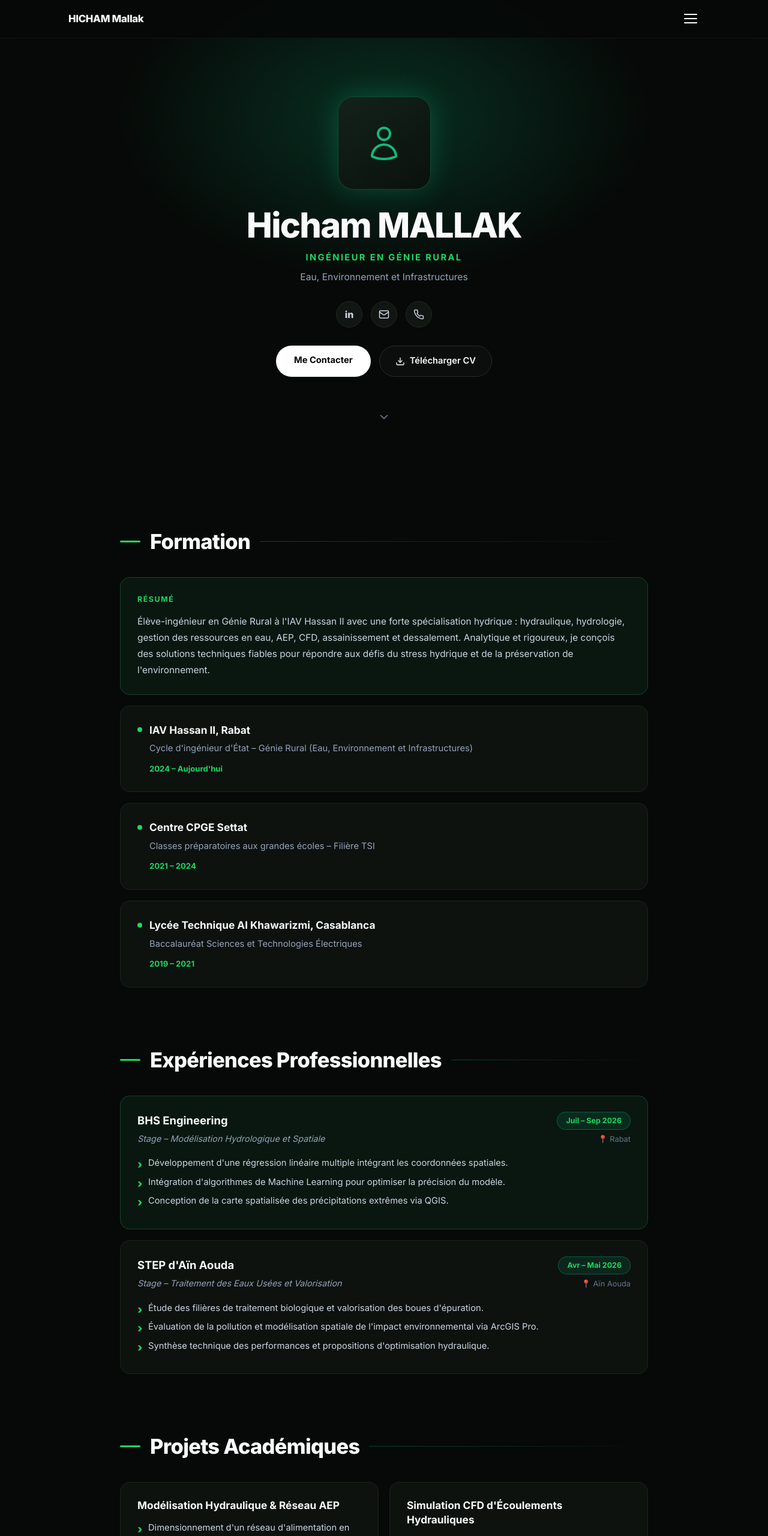
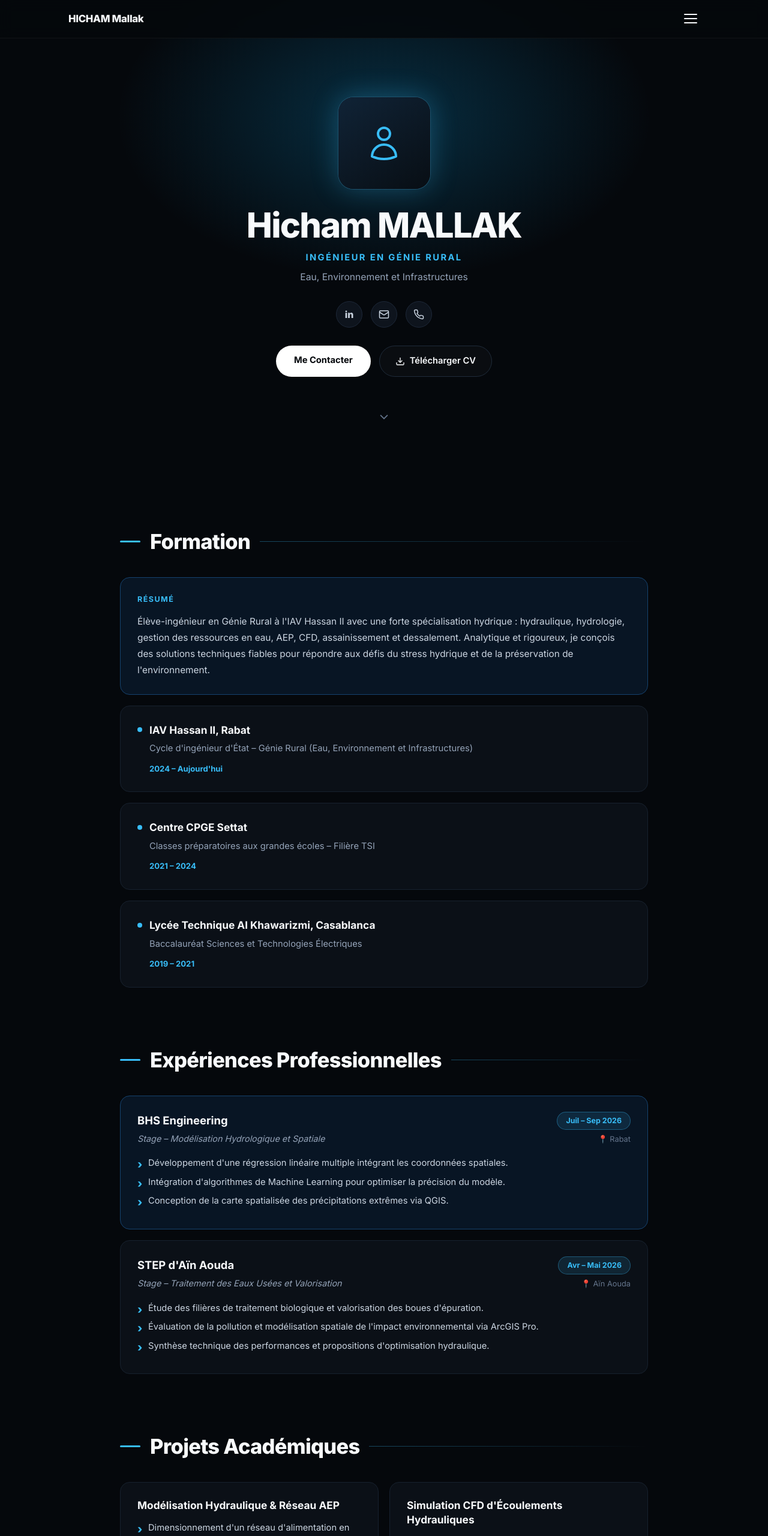
Before and after one commit to hichammallak710-sudo/hichammallak710-sudo.github.io, a plain HTML site: page index.html in a window 1280 px wide. Shown: the top 2560 px of the page at 60% size. Drawn offline with Linux system fonts and the light colour scheme.

Commit message:
Update style.css

```diff
--- a/style.css
+++ b/style.css
@@ -1,11 +1,11 @@
 :root {
-    --bg-main: #060907;
-    --bg-card: #0d120f;
-    --bg-card-tint: #091710;
-    --border-card: #1a241e;
-    --border-green: #16442c;
-    --green: #10b981;
-    --green-bright: #1ed760;
+    --bg-main: #05080c;
+    --bg-card: #0b1017;
+    --bg-card-tint: #081524;
+    --border-card: #17212e;
+    --border-accent: #15426e;
+    --blue: #0ea5e9;
+    --blue-bright: #38bdf8;
     --text-white: #f8fafc;
     --text-gray: #94a3b8;
     --text-muted: #64748b;
@@ -35,7 +35,7 @@ body {
     top: 0;
     left: 0;
     width: 100%;
-    background: rgba(6, 9, 7, 0.88);
+    background: rgba(5, 8, 12, 0.88);
     backdrop-filter: blur(12px);
     border-bottom: 1px solid rgba(255, 255, 255, 0.05);
     z-index: 1000;
@@ -80,7 +80,7 @@ body {
 .dropdown-menu {
     display: none;
     flex-direction: column;
-    background-color: #080c0a;
+    background-color: #070b11;
     border-top: 1px solid var(--border-card);
     border-bottom: 1px solid var(--border-card);
     padding: 12px 24px 20px;
@@ -100,7 +100,7 @@ body {
 }
 
 .dropdown-menu a:hover {
-    color: var(--green-bright);
+    color: var(--blue-bright);
 }
 
 /* Section Hero */
@@ -123,7 +123,7 @@ body {
     width: 100%;
     max-width: 900px;
     height: 550px;
-    background: radial-gradient(ellipse at center, rgba(16, 185, 129, 0.22) 0%, rgba(6, 9, 7, 0) 70%);
+    background: radial-gradient(ellipse at center, rgba(14, 165, 233, 0.24) 0%, rgba(5, 8, 12, 0) 70%);
     pointer-events: none;
     z-index: 0;
 }
@@ -141,9 +141,9 @@ body {
     margin: 0 auto 28px;
     border-radius: 26px;
     overflow: hidden;
-    box-shadow: 0 0 45px rgba(16, 185, 129, 0.28);
-    border: 1px solid rgba(16, 185, 129, 0.3);
-    background: #121a16;
+    box-shadow: 0 0 45px rgba(56, 189, 248, 0.28);
+    border: 1px solid rgba(56, 189, 248, 0.35);
+    background: #101822;
 }
 
 .avatar-wrapper img {
@@ -158,8 +158,8 @@ body {
     display: flex;
     align-items: center;
     justify-content: center;
-    background: linear-gradient(145deg, #13221a, #0a110d);
-    color: var(--green);
+    background: linear-gradient(145deg, #102336, #080e14);
+    color: var(--blue-bright);
 }
 
 .avatar-placeholder svg {
@@ -177,7 +177,7 @@ body {
 }
 
 .hero-role {
-    color: var(--green-bright);
+    color: var(--blue-bright);
     font-size: 0.92rem;
     font-weight: 700;
     letter-spacing: 0.16em;
@@ -203,8 +203,8 @@ body {
     width: 44px;
     height: 44px;
     border-radius: 50%;
-    background-color: #111613;
-    border: 1px solid #202924;
+    background-color: #0e141d;
+    border: 1px solid #1d2838;
     color: #cbd5e1;
     display: flex;
     align-items: center;
@@ -214,7 +214,7 @@ body {
 }
 
 .circle-btn:hover {
-    border-color: var(--green-bright);
+    border-color: var(--blue-bright);
     color: var(--text-white);
     transform: translateY(-2px);
 }
@@ -236,7 +236,7 @@ body {
 
 .btn-white {
     background-color: #ffffff;
-    color: #060907;
+    color: #05080c;
     font-weight: 700;
     font-size: 0.92rem;
     padding: 13px 30px;
@@ -253,7 +253,7 @@ body {
 .btn-dark {
     background-color: rgba(255, 255, 255, 0.02);
     color: var(--text-white);
-    border: 1px solid #242e28;
+    border: 1px solid #1f2b3a;
     font-weight: 600;
     font-size: 0.92rem;
     padding: 13px 26px;
@@ -266,7 +266,7 @@ body {
 }
 
 .btn-dark:hover {
-    border-color: var(--green-bright);
+    border-color: var(--blue-bright);
     transform: translateY(-1px);
 }
 
@@ -279,7 +279,7 @@ body {
 }
 
 .scroll-down:hover {
-    color: var(--green-bright);
+    color: var(--blue-bright);
 }
 
 /* Conteneur & Sections */
@@ -303,7 +303,7 @@ body {
 .header-bar {
     width: 34px;
     height: 3px;
-    background-color: var(--green-bright);
+    background-color: var(--blue-bright);
     border-radius: 2px;
     flex-shrink: 0;
 }
@@ -319,7 +319,7 @@ body {
 .header-line {
     height: 1px;
     flex-grow: 1;
-    background: linear-gradient(90deg, rgba(16, 185, 129, 0.35) 0%, rgba(16, 185, 129, 0) 100%);
+    background: linear-gradient(90deg, rgba(56, 189, 248, 0.35) 0%, rgba(56, 189, 248, 0) 100%);
 }
 
 /* Cartes */
@@ -333,17 +333,17 @@ body {
 }
 
 .card:hover {
-    border-color: #26382e;
+    border-color: #213247;
 }
 
 .card-green-tint {
     background-color: var(--bg-card-tint);
-    border-color: var(--border-green);
+    border-color: var(--border-accent);
 }
 
 .card-tag-green {
     display: block;
-    color: var(--green-bright);
+    color: var(--blue-bright);
     font-size: 0.78rem;
     font-weight: 700;
     letter-spacing: 0.12em;
@@ -368,7 +368,7 @@ body {
 .green-dot {
     width: 8px;
     height: 8px;
-    background-color: var(--green-bright);
+    background-color: var(--blue-bright);
     border-radius: 50%;
     flex-shrink: 0;
 }
@@ -389,7 +389,7 @@ body {
 .edu-date {
     display: inline-block;
     padding-left: 20px;
-    color: var(--green-bright);
+    color: var(--blue-bright);
     font-size: 0.82rem;
     font-weight: 700;
 }
@@ -425,9 +425,9 @@ body {
 }
 
 .date-pill {
-    background-color: rgba(16, 185, 129, 0.12);
-    border: 1px solid rgba(16, 185, 129, 0.35);
-    color: var(--green-bright);
+    background-color: rgba(56, 189, 248, 0.12);
+    border: 1px solid rgba(56, 189, 248, 0.35);
+    color: var(--blue-bright);
     font-size: 0.78rem;
     font-weight: 700;
     padding: 4px 14px;
@@ -456,7 +456,7 @@ body {
     position: absolute;
     left: 0;
     top: -1px;
-    color: var(--green-bright);
+    color: var(--blue-bright);
     font-weight: 800;
     font-size: 1.15rem;
 }
@@ -489,7 +489,7 @@ body {
     border-top: 1px solid rgba(255, 255, 255, 0.06);
     font-family: 'JetBrains Mono', monospace;
     font-size: 0.75rem;
-    color: var(--green-bright);
+    color: var(--blue-bright);
     letter-spacing: 0.04em;
 }
 
@@ -501,8 +501,8 @@ body {
 }
 
 .skill-pill {
-    background-color: rgba(16, 185, 129, 0.08);
-    border: 1px solid rgba(16, 185, 129, 0.25);
+    background-color: rgba(56, 189, 248, 0.08);
+    border: 1px solid rgba(56, 189, 248, 0.25);
     color: #e2e8f0;
     font-size: 0.85rem;
     font-weight: 500;
@@ -512,8 +512,8 @@ body {
 }
 
 .skill-pill:hover {
-    border-color: var(--green-bright);
-    background-color: rgba(16, 185, 129, 0.16);
+    border-color: var(--blue-bright);
+    background-color: rgba(56, 189, 248, 0.16);
 }
 
 /* Langues */
@@ -533,21 +533,21 @@ body {
 }
 
 .lang-level {
-    color: var(--green-bright);
+    color: var(--blue-bright);
     font-size: 0.85rem;
 }
 
 .progress-track {
     width: 100%;
     height: 6px;
-    background-color: #19221d;
+    background-color: #16202c;
     border-radius: 9999px;
     overflow: hidden;
 }
 
 .progress-fill {
     height: 100%;
-    background-color: var(--green-bright);
+    background-color: var(--blue-bright);
     border-radius: 9999px;
 }
 
@@ -568,7 +568,7 @@ body {
     content: '✓';
     position: absolute;
     left: 0;
-    color: var(--green-bright);
+    color: var(--blue-bright);
     font-weight: 800;
 }
 
```
